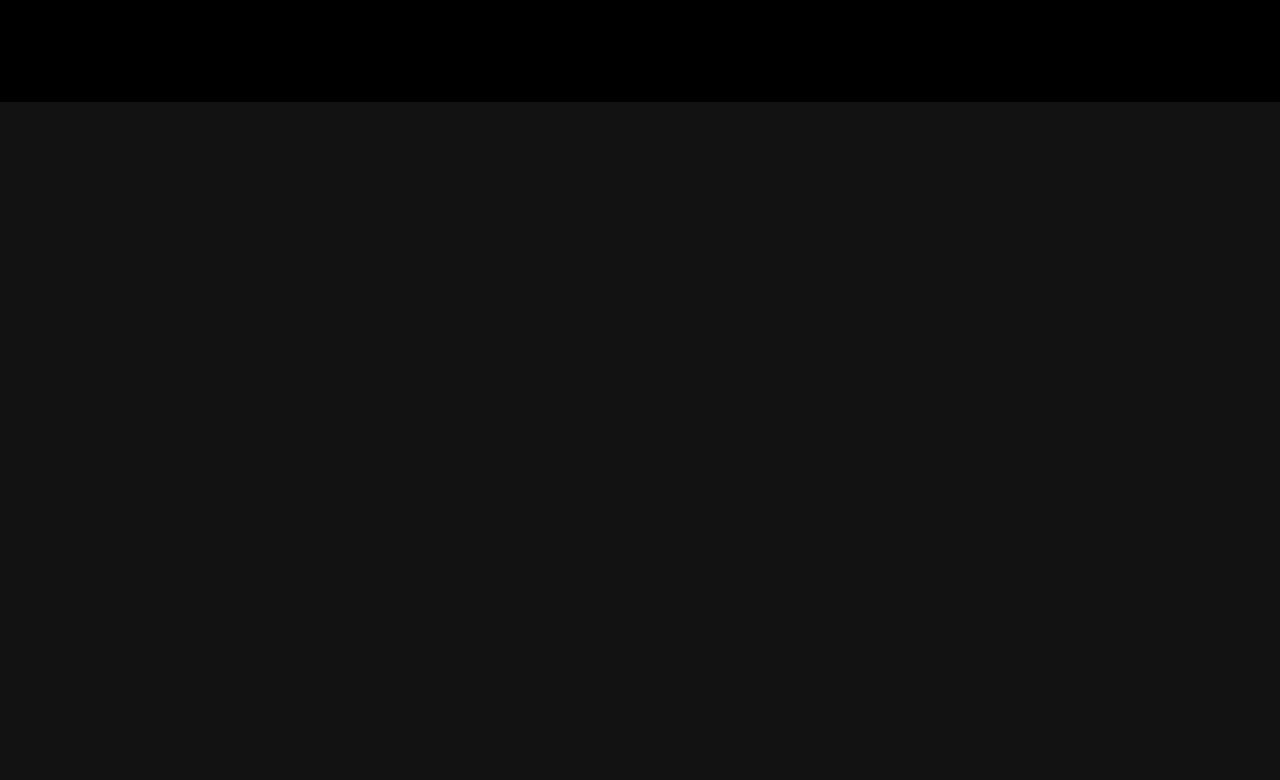
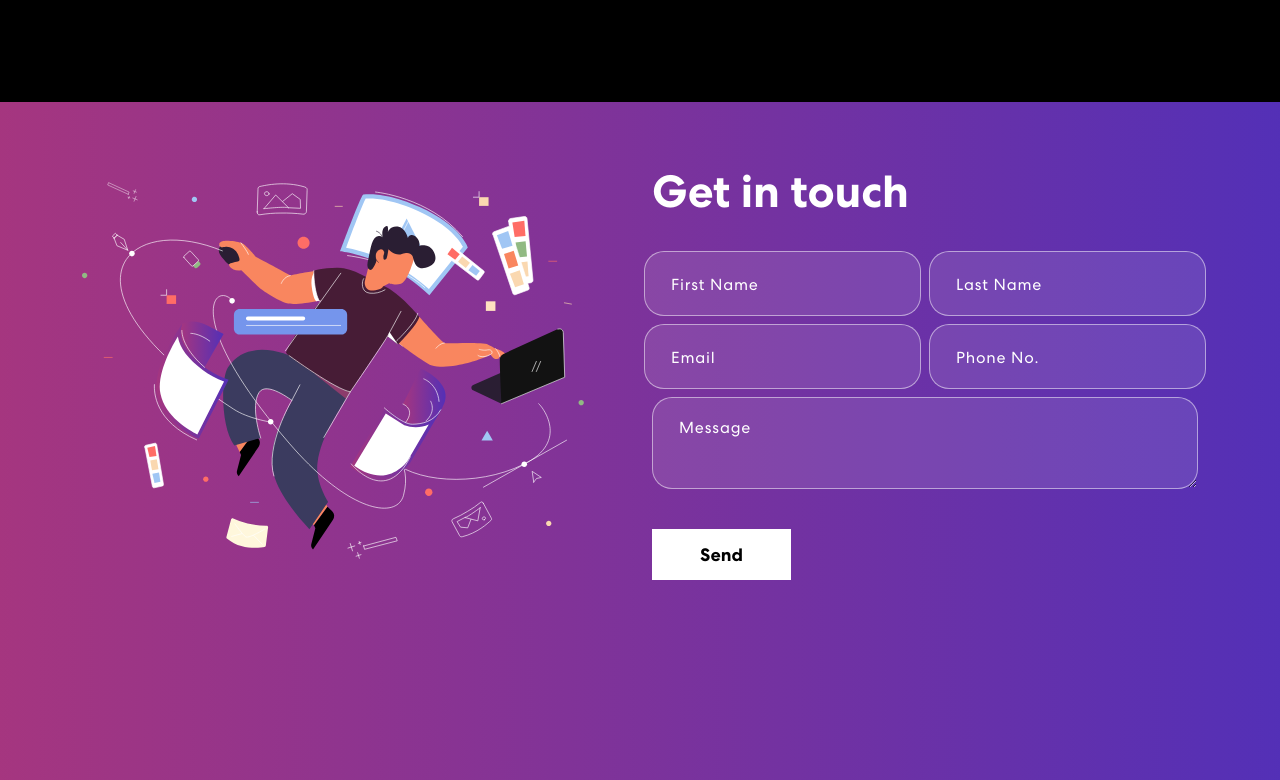
Before and after one commit to MarionLpz/Side-Projects, a React (Create React App) app in the folder React-Portfolio/: page / in a window 1280 px wide. Shown: the part 2019-2799 px from the top of the page. Before the commit the page ends 2121 px from the top, so only its background shows below. Built offline with nearby package versions, Linux system fonts and the light colour scheme.

Commit message:
Création Contact(+ server) + CSS

```diff
--- a/React-Portfolio/package.json
+++ b/React-Portfolio/package.json
@@ -8,11 +8,15 @@
     "@testing-library/user-event": "^13.5.0",
     "bootstrap": "^5.1.3",
     "bootstrap-icons": "^1.10.5",
+    "cors": "^2.8.5",
+    "express": "^4.18.2",
     "html-webpack-plugin": "^5.5.3",
+    "nodemailer": "^6.9.3",
     "react": "^18.1.0",
     "react-bootstrap": "^2.4.0",
     "react-bootstrap-icons": "^1.10.3",
     "react-dom": "^18.1.0",
+    "react-mailchimp-subscribe": "^2.1.3",
     "react-multi-carousel": "^2.8.4",
     "react-router-dom": "^6.14.1",
     "react-router-hash-link": "^2.4.3",
--- a/React-Portfolio/src/App.css
+++ b/React-Portfolio/src/App.css
@@ -607,3 +607,79 @@ nav.navbar .navbar-toggler[aria-expanded="true"] .navbar-toggler-icon {
   right: 0;
   z-index: -4;
 }
+
+/************ Contact Css ************/
+.contact {
+  background: linear-gradient(90.21deg, #aa367c -5.91%, #4a2fbd 111.58%);
+  padding: 60px 0 200px 0;
+}
+.contact img {
+  width: 92%;
+}
+.contact h2 {
+  font-size: 45px;
+  font-weight: 700;
+  margin-bottom: 30px;
+}
+.contact form input,
+.contact form textarea {
+  width: 100%;
+  background: rgba(255, 255, 255, 0.1);
+  border: 1px solid rgba(255, 255, 255, 0.5);
+  border-radius: 20px;
+  color: #fff;
+  margin: 0 0 8px 0;
+  padding: 18px 26px;
+  font-weight: 500;
+  font-size: 18px;
+  letter-spacing: 0.8px;
+  transition: 0.3s ease-in-out;
+}
+.contact form input:focus,
+.contact form textarea:focus {
+  background: rgba(255, 255, 255, 1);
+  color: #121212;
+}
+.contact form input::placeholder,
+.contact form textarea::placeholder {
+  font-size: 16px;
+  font-weight: 400;
+  color: #fff;
+}
+.contact form input:focus::placeholder,
+.contact form textarea:focus::placeholder {
+  color: #121212;
+  opacity: 0.8;
+}
+.contact form button {
+  font-weight: 700;
+  color: #000;
+  background-color: #fff;
+  padding: 14px 48px;
+  font-size: 18px;
+  margin-top: 25px;
+  border-radius: 0;
+  position: relative;
+  transition: 0.3s ease-in-out;
+}
+.contact form button span {
+  z-index: 1;
+  position: relative;
+}
+.contact form button:hover {
+  color: #fff;
+}
+.contact form button::before {
+  content: "";
+  background: #121212;
+  width: 0;
+  height: 100%;
+  position: absolute;
+  top: 0;
+  left: 0;
+  z-index: 0;
+  transition: 0.3s ease-in-out;
+}
+.contact form button:hover::before {
+  width: 100%;
+}
--- a/React-Portfolio/src/App.js
+++ b/React-Portfolio/src/App.js
@@ -4,6 +4,7 @@ import { NavBar } from "./components/NavBar";
 import { Banner } from "./components/Banner";
 import { Skills } from "./components/Skills";
 import { Projects } from "./components/Projects";
+import { Contact } from "./components/Contact";
 
 function App() {
   return (
@@ -12,6 +13,7 @@ function App() {
       <Banner />
       <Skills />
       <Projects />
+      <Contact />
     </div>
   );
 }
--- a/React-Portfolio/src/components/Contact.js
+++ b/React-Portfolio/src/components/Contact.js
@@ -22,24 +22,45 @@ export const Contact = () => {
     });
   };
 
+  const handleSubmit = async (e) => {
+    e.preventDefault();
+    setButtonText("Sending...");
+    let response = await fetch("http://localhost:3000/contact", {
+      method: "POST",
+      headers: {
+        "Content-Type": "Application/json;charset=utf-8",
+      },
+      body: JSON.stringify(formDetails),
+    });
+    setButtonText("Send");
+    let result = response.json();
+    setFormDetails(formInitialDetails);
+    if (result.code === 200) {
+      setStatus({ success: true, message: "Message sent successfully" });
+    } else {
+      setStatus({
+        success: false,
+        message: "Something went wrong, please try again later.",
+      });
+    }
+  };
   return (
     <section className="contact" id="connect">
       <Container>
+        <Row className="align-items-center">
           <Col md={6}>
-          <img src={contactImg} alt="Contact me">
-            {" "}
-          </img>
+            <img src={contactImg} alt="Contact me" />
           </Col>
           <Col md={6}>
             <h2>Get in touch</h2>
-          <form>
+            <form onSubmit={handleSubmit}>
               <Row>
                 <Col sm={6} className="px-1">
                   <input
                     type="text"
                     value={formDetails.firstName}
                     placeholder="First Name"
-                  onChange={(e) => onFormeUpdate("firstName", e.target.value)}
+                    onChange={(e) => onFormUpdate("firstName", e.target.value)}
                   />
                 </Col>
                 <Col sm={6} className="px-1">
@@ -47,7 +68,7 @@ export const Contact = () => {
                     type="text"
                     value={formDetails.lastName}
                     placeholder="Last Name"
-                  onChange={(e) => onFormeUpdate("lastName", e.target.value)}
+                    onChange={(e) => onFormUpdate("lastName", e.target.value)}
                   />
                 </Col>
                 <Col sm={6} className="px-1">
@@ -55,7 +76,7 @@ export const Contact = () => {
                     type="email"
                     value={formDetails.email}
                     placeholder="Email"
-                  onChange={(e) => onFormeUpdate("email", e.target.value)}
+                    onChange={(e) => onFormUpdate("email", e.target.value)}
                   />
                 </Col>
                 <Col sm={6} className="px-1">
@@ -63,7 +84,7 @@ export const Contact = () => {
                     type="tel"
                     value={formDetails.phone}
                     placeholder="Phone No."
-                  onChange={(e) => onFormeUpdate("phone", e.target.value)}
+                    onChange={(e) => onFormUpdate("phone", e.target.value)}
                   />
                 </Col>
                 <Col>
@@ -71,7 +92,7 @@ export const Contact = () => {
                     row="6"
                     value={formDetails.message}
                     placeholder="Message"
-                  onChange={(e) => onFormeUpdate("message", e.target.value)}
+                    onChange={(e) => onFormUpdate("message", e.target.value)}
                   />
                   <button type="submit">
                     <span>{buttonText}</span>
@@ -80,7 +101,9 @@ export const Contact = () => {
                 {status.message && (
                   <Col>
                     <p
-                    className={status.success === false ? "danger" : "success"}
+                      className={
+                        status.success === false ? "danger" : "success"
+                      }
                     >
                       {status.message}
                     </p>
@@ -89,6 +112,7 @@ export const Contact = () => {
               </Row>
             </form>
           </Col>
+        </Row>
       </Container>
     </section>
   );
```
Also changed, not shown: 2 other files (tests, documents, lock files or other folders). Lines whose indentation alone changed are shown as unchanged.
